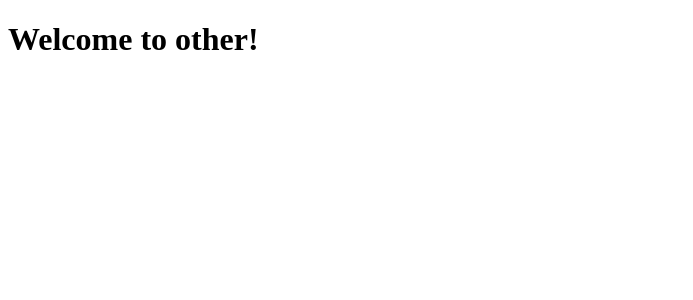
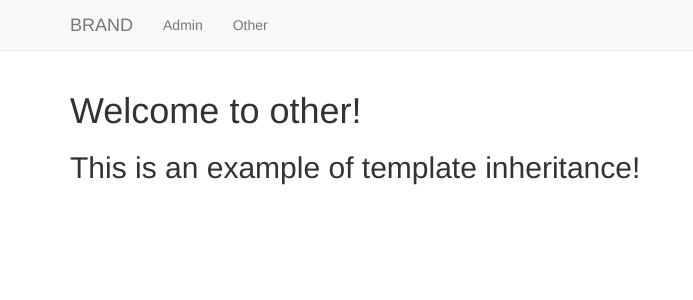
Before and after one commit to chernyshov-dp/WebDev, a Django app: template Django_LEVEL_FOUR/learning_templates/templates/basic_app/other.html in a window 1280 px wide. Shown: the top 300 px of the page, without its empty margins (0-693 px from the left). Run offline with Django 3.2, Linux system fonts and the light colour scheme; the template is opened without the code that fills it, so the values that code supplies are empty; some libraries are stand-ins or nearby versions.

Commit message:
template inheritance

```diff
--- a/Django_LEVEL_FOUR/learning_templates/templates/basic_app/base.html
+++ b/Django_LEVEL_FOUR/learning_templates/templates/basic_app/base.html
@@ -3,8 +3,24 @@
 <head>
     <meta charset="UTF-8">
     <title>Title</title>
+    <link rel="stylesheet" href="https://maxcdn.bootstrapcdn.com/bootstrap/3.3.7/css/bootstrap.min.css" integrity="sha384-BVYiiSIFeK1dGmJRAkycuHAHRg32OmUcww7on3RYdg4Va+PmSTsz/K68vbdEjh4u" crossorigin="anonymous">
 </head>
 <body>
+    <nav class="navbar navbar-default navbar-static-top">
+        <div class="container">
+            <ul class="nav navbar-nav">
+                <li><a class="navbar-brand" href="{% url 'index' %}">BRAND</a></li>
+                <li><a class="navbar-link" href="{% url 'admin:index' %}">Admin</a></li>
+                <li><a class="navbar-link" href="{% url 'basic_app:other' %}">Other</a></li>
+            </ul>
+        </div>
+    </nav>
+
+    <div class="container">
+        {% block body_block %}
+    <!-- Anything outside of this will be inherited if you extend -->
+        {% endblock %}
+    </div>
 
 </body>
 </html>
--- a/Django_LEVEL_FOUR/learning_templates/templates/basic_app/other.html
+++ b/Django_LEVEL_FOUR/learning_templates/templates/basic_app/other.html
@@ -1,11 +1,6 @@
 <!DOCTYPE html>
-<html lang="en">
-<head>
-    <meta charset="UTF-8">
-    <title>Title</title>
-</head>
-<body>
-    <h1>Welcome to other!</h1>
-
-</body>
-</html>
+{% extends "basic_app/base.html" %}
+    {% block body_block %}
+        <h1>Welcome to other!</h1>
+        <h2>This is an example of template inheritance!</h2>
+    {% endblock %}
```
Also changed, not shown: Django_LEVEL_FOUR/learning_templates/templates/basic_app/index.html (+5 -10 lines).
